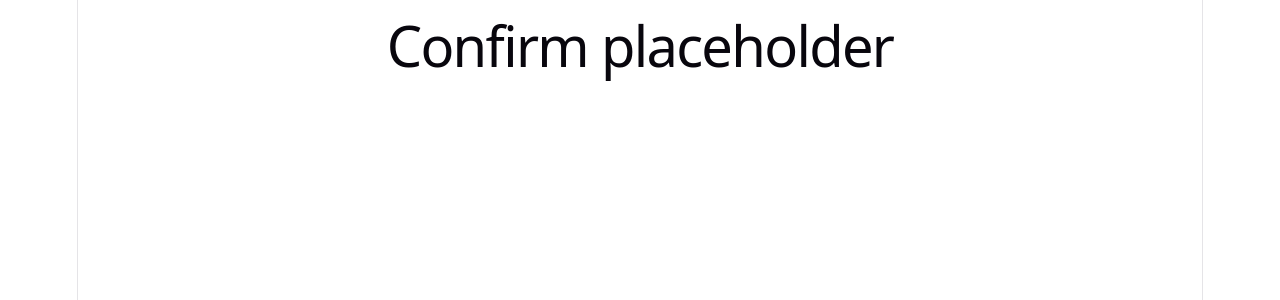
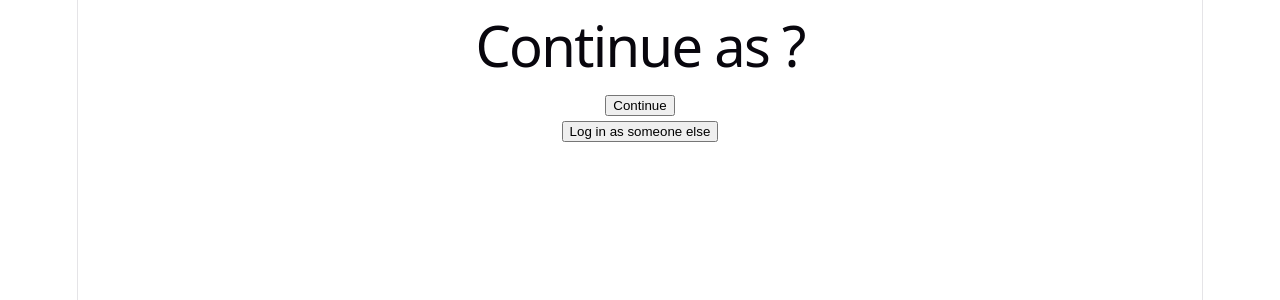
Before and after one commit to evfus/FaceAuthPlatform, a React (Vite) app in the folder frontend/: page /confirm in a window 1280 px wide. Shown: the top 300 px of the page. Built offline with nearby package versions, Linux system fonts and the light colour scheme.

Commit message:
add confirm page with session-based continue and log out

```diff
--- a/frontend/src/App.tsx
+++ b/frontend/src/App.tsx
@@ -1,6 +1,7 @@
 import { BrowserRouter, Routes, Route } from "react-router-dom";
 import LoginForm from "./LoginForm";
 import Enroll from "./Enroll"
+import Confirm from "./Confirm"
 
 function App(){
     return(
@@ -8,7 +9,7 @@ function App(){
       <Routes>
         <Route path = "/login" element = {<LoginForm />} />
         <Route path = "/enroll" element = {<Enroll />} />
-        <Route path = "/confirm" element = {<h1>Confirm placeholder</h1>} />
+        <Route path = "/confirm" element = {<Confirm />} />
         <Route path = "/admin" element = {<h1>Admin placeholder</h1>} />
       </Routes>
     </BrowserRouter>
--- /dev/null
+++ b/frontend/src/Confirm.tsx
@@ -0,0 +1,74 @@
+import { useSearchParams, useNavigate } from "react-router-dom";
+import { useState } from "react";
+
+function Confirm() {
+  const [searchParams] = useSearchParams();
+  const email = searchParams.get("email");
+  const clientId = searchParams.get("client_id");
+  const redirectUrl = searchParams.get("redirect_url");
+  const [error, setError] = useState("");
+  const navigate = useNavigate();
+
+  async function handleContinue() {
+    setError("");
+
+    const params = new URLSearchParams({
+      client_id: clientId ?? "",
+      redirect_url: redirectUrl ?? ""
+    });
+
+    const res = await fetch(`http://localhost:8000/auth/authorize?${params.toString()}`,
+      {
+        method: "POST",
+        credentials: "include"
+      }
+    );
+
+    if (!res.ok) {
+      setError("Something went wrong. Please try again.");
+      return;
+    }
+
+    const data = await res.json();
+    window.location.href = data.redirect_url
+  }
+
+  async function handleDifferentAccount() {
+    await fetch(`http://localhost:8000/auth/logout`,
+      {
+        method: "POST",
+        credentials: "include"
+      }
+    );
+
+    const params = new URLSearchParams({
+      client_id: clientId ?? "",
+      redirect_url: redirectUrl ?? ""
+    });
+    navigate(`/login?${params.toString()}`);
+  }
+
+  return (
+    <div>
+      <div>
+        <h1>Continue as {email}?</h1>
+      </div>
+
+      {error && <p style={{ color: "red" }}>{error}</p>}
+
+      <div>
+        <button type="button" onClick={handleContinue}>
+          Continue
+        </button>
+      </div>
+
+      <div>
+        <button type="button" onClick={handleDifferentAccount}>
+          Log in as someone else
+        </button>
+      </div>
+    </div>
+  );
+}
+
+export default Confirm;
```
